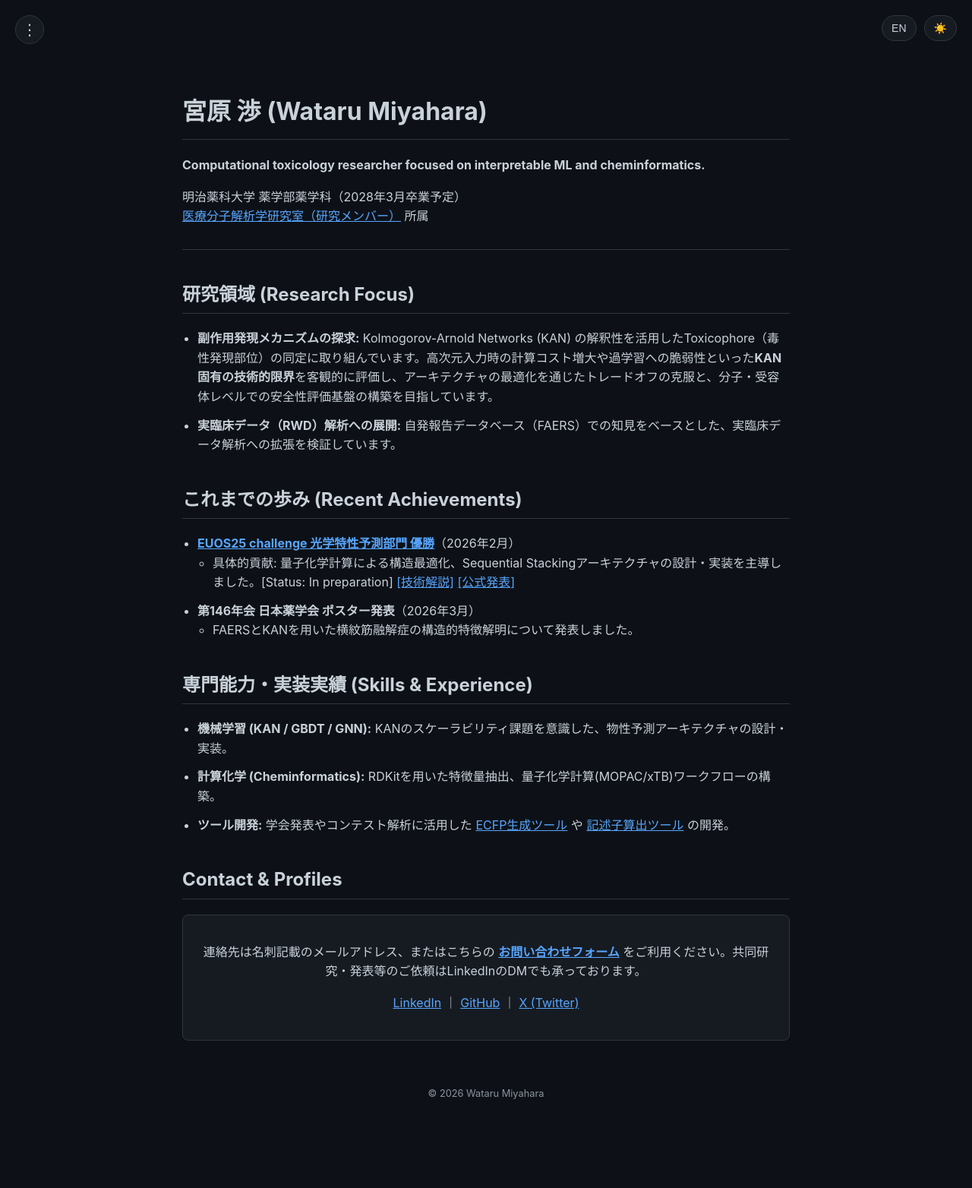
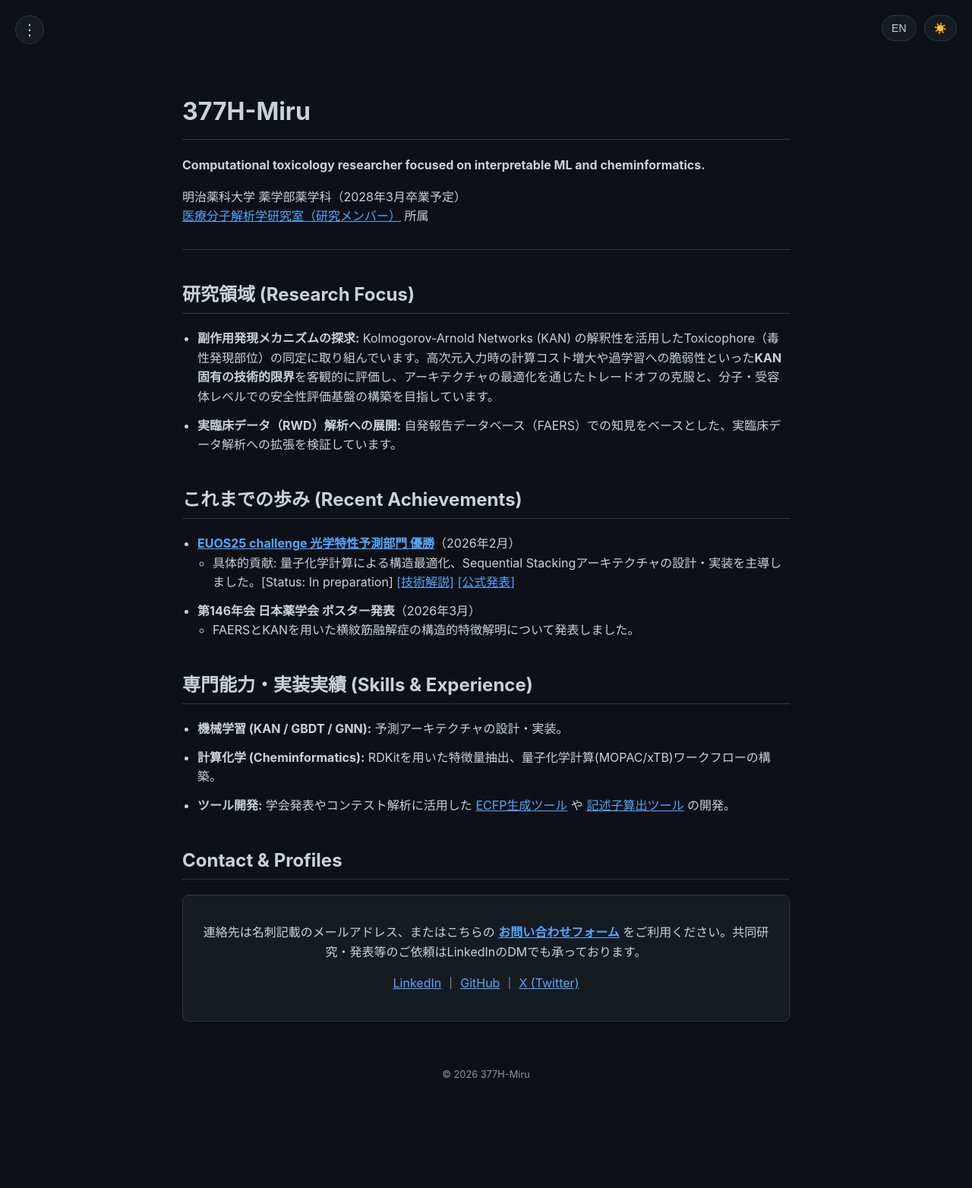
Before and after one commit to 377H-Miru/377H-Miru.github.io, a Jekyll site: the page built from index.md, in a window 1280 px wide. Shown: the whole page at 76% size. Built offline with Jekyll 4.4.1, drawn with Linux system fonts in a browser that asks for light colours; after the commit the page ends 1538 px from its top, so only the background shows below that.

Commit message:
Update site name and footer to GitHub handle 377H-Miru for privacy and consistency

```diff
--- a/_layouts/default.html
+++ b/_layouts/default.html
@@ -12,7 +12,7 @@
 
     <meta charset="UTF-8">
     <meta name="viewport" content="width=device-width, initial-scale=1.0">
-    <title>{{ page.title }} | 宮原 渉</title>
+    <title>{{ page.title }} | 377H-Miru</title>
 
     <style>
         :root {
@@ -71,7 +71,15 @@
         .tag-personal { background-color: var(--tag-personal); }
 
         .contact-box { background: var(--card-bg); padding: 20px; border-radius: 8px; border: 1px solid var(--border-color); margin-top: 20px; text-align: center; }
-        .evidence-link { font-size: 0.85em; margin-left: 8px; text-decoration: none; font-weight: bold; }
+
+        /* Form Style */
+        .form-group { margin-bottom: 20px; text-align: left; }
+        .form-group label { display: block; margin-bottom: 5px; font-weight: bold; }
+        .form-group input, .form-group textarea { width: 100%; padding: 10px; border-radius: 6px; border: 1px solid var(--border-color); background: var(--nav-bg); color: var(--text-color); box-sizing: border-box; }
+        .submit-btn { background: var(--link-color); color: #fff; border: none; padding: 10px 20px; border-radius: 20px; cursor: pointer; font-weight: bold; }
+
+        /* Comments Area */
+        #comments { margin-top: 80px; border-top: 1px solid var(--border-color); padding-top: 40px; }
     </style>
 </head>
 <body data-theme="dark" data-lang="ja">
@@ -118,7 +126,7 @@
         {% endif %}
 
         <div class="footer">
-            <p>© 2026 Wataru Miyahara</p>
+            <p>© 2026 377H-Miru</p>
         </div>
     </div>
 
--- a/index.md
+++ b/index.md
@@ -5,7 +5,7 @@ title: Home
 
 <div data-lang-content="ja" markdown="1">
 
-# 宮原 渉 (Wataru Miyahara)
+# 377H-Miru
 **Computational toxicology researcher focused on interpretable ML and cheminformatics.**
 
 明治薬科大学 薬学部薬学科（2028年3月卒業予定）
@@ -26,7 +26,7 @@ title: Home
     - FAERSとKANを用いた横紋筋融解症の構造的特徴解明について発表しました。
 
 ## 専門能力・実装実績 (Skills & Experience)
-- **機械学習 (KAN / GBDT / GNN):** KANのスケーラビリティ課題を意識した、物性予測アーキテクチャの設計・実装。
+- **機械学習 (KAN / GBDT / GNN):** 予測アーキテクチャの設計・実装。
 - **計算化学 (Cheminformatics):** RDKitを用いた特徴量抽出、量子化学計算(MOPAC/xTB)ワークフローの構築。
 - **ツール開発:** 学会発表やコンテスト解析に活用した [ECFP生成ツール](https://github.com/377H-Miru/ecfp_cli){:target="_blank"} や [記述子算出ツール](https://github.com/377H-Miru/mordred_descriptor_calculator){:target="_blank"} の開発。
 
@@ -43,7 +43,7 @@ title: Home
 
 <div data-lang-content="en" markdown="1">
 
-# Wataru Miyahara
+# 377H-Miru
 **Computational toxicology researcher focused on interpretable ML and cheminformatics.**
 
 Meiji Pharmaceutical University, Faculty of Pharmacy (Class of 2028)
```
Also changed, not shown: projects.md (+4 -2 lines).
